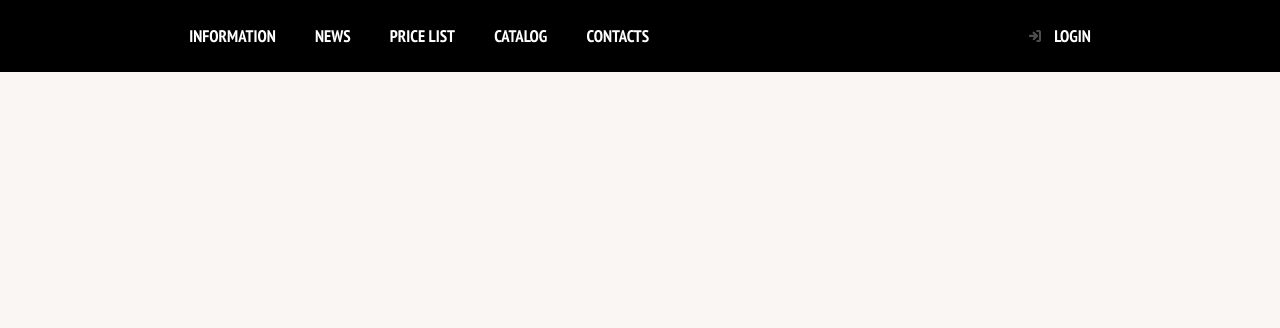
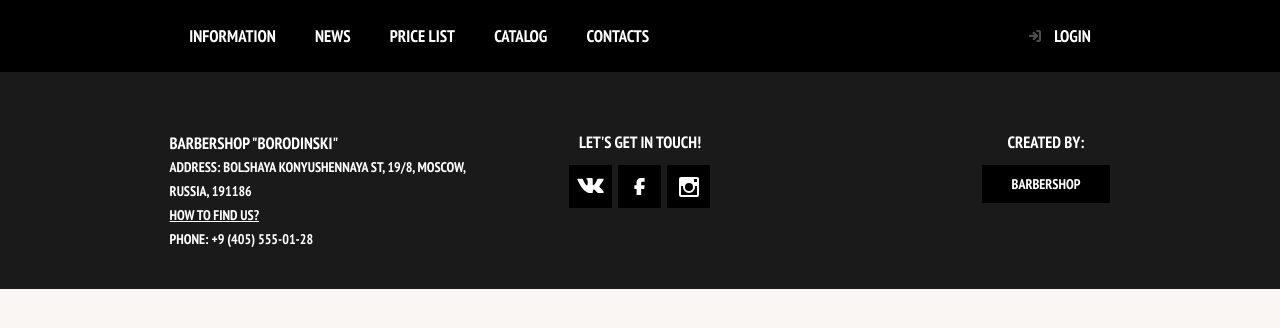
Before and after one commit to ViksPiks/barbershop, a website built with Vite: page src/index.html in a window 1280 px wide. Built offline with nearby package versions, Linux system fonts and the light colour scheme.

Commit message:
feat: add footer

```diff
--- a/src/index.html
+++ b/src/index.html
@@ -51,6 +51,54 @@
         </div>
       </div>
     </header>
+
+    <footer class="footer">
+      <div class="container">
+        <div class="footer__wrapper">
+          <address class="footer__address">
+            <h3>Barbershop "Borodinski"</h3>
+            <p>
+              Address: Bolshaya Konyushennaya St, 19/8, Moscow, Russia,
+              191186<br />
+              <a href="#" class="footer__map-link">How to find us?</a><br />
+              <a href="tel:+9(405)555-0128">Phone: +9 (405) 555-01-28</a>
+            </p>
+          </address>
+
+          <div class="footer__media">
+            <h3 class="footer__heading">Let's get in touch!</h3>
+            <ul class="footer__icons-list">
+              <li>
+                <a href="#" class="footer__icon">
+                  <svg width="27" height="17">
+                    <use href="svg/vkontakte.svg#vkontakte" />
+                  </svg>
+                </a>
+              </li>
+              <li>
+                <a href="#" class="footer__icon">
+                  <svg width="20" height="17">
+                    <use href="svg/facebook.svg#facebook" />
+                  </svg>
+                </a>
+              </li>
+              <li>
+                <a href="#" class="footer__icon">
+                  <svg width="20" height="20">
+                    <use href="svg/instagram.svg#instagram" />
+                  </svg>
+                </a>
+              </li>
+            </ul>
+          </div>
+
+          <div class="footer__created-by">
+            <h3 class="footer__heading">Created by:</h3>
+            <a href="#" class="button button--primary">Barbershop</a>
+          </div>
+        </div>
+      </div>
+    </footer>
     <script src="js/script.js"></script>
   </body>
 </html>
--- /dev/null
+++ b/src/styles/blocks/button.css
@@ -0,0 +1,12 @@
+.button {
+  padding: 10px 30px;
+  text-align: center;
+}
+
+.button--primary {
+  background-color: var(--color-primary);
+}
+
+.button--primary:hover {
+  background-color: var(--color-active);
+}
--- /dev/null
+++ b/src/styles/blocks/footer.css
@@ -0,0 +1,74 @@
+.footer {
+  background-color: #1a1a1a;
+  padding: 59px 0 38px;
+  color: var(--color-secondary);
+  text-transform: uppercase;
+  font-weight: 700;
+}
+
+.footer__wrapper {
+  display: grid;
+  grid-template-columns: repeat(3, 1fr);
+  gap: 20px;
+}
+
+.footer__address {
+  line-height: 24px;
+}
+
+.footer__map-link {
+  text-decoration: underline;
+}
+
+.footer__heading {
+  margin-bottom: 12px;
+  text-align: center;
+}
+
+.footer__media {
+  justify-self: center;
+}
+
+.footer__icons-list {
+  display: flex;
+  gap: 6px;
+}
+
+.footer__icon {
+  width: 43px;
+  height: 43px;
+  background-color: var(--color-primary);
+  display: grid;
+  place-items: center;
+}
+
+.footer__icon:hover {
+  background-color: var(--color-active);
+}
+
+.footer__created-by {
+  display: flex;
+  flex-direction: column;
+  justify-self: flex-end;
+}
+
+@media (width <= 650px) {
+  .footer__wrapper {
+    grid-template-columns: repeat(2, 1fr);
+    row-gap: 50px;
+  }
+
+  .footer__address {
+    grid-column: 1/-1;
+  }
+
+  .footer__created-by {
+    justify-self: center;
+  }
+}
+
+@media (width <= 375px) {
+  .footer__wrapper {
+    grid-template-columns: repeat(1, 1fr);
+  }
+}
--- a/src/styles/global.css
+++ b/src/styles/global.css
@@ -12,6 +12,7 @@
 
   --color-primary: #000;
   --color-secondary: #fff;
+  --color-active: #663d15;
   --background-color-primary: #f9f6f3;
 }
 
--- a/src/styles/style.css
+++ b/src/styles/style.css
@@ -1,3 +1,5 @@
 @import url("global.css");
 @import url("blocks/header.css");
 @import url("blocks/hamburger.css");
+@import url("blocks/footer.css");
+@import url("blocks/button.css");
```
Also changed, not shown: src/svg/facebook.svg (added), src/svg/instagram.svg (added), src/svg/vkontakte.svg (added).
